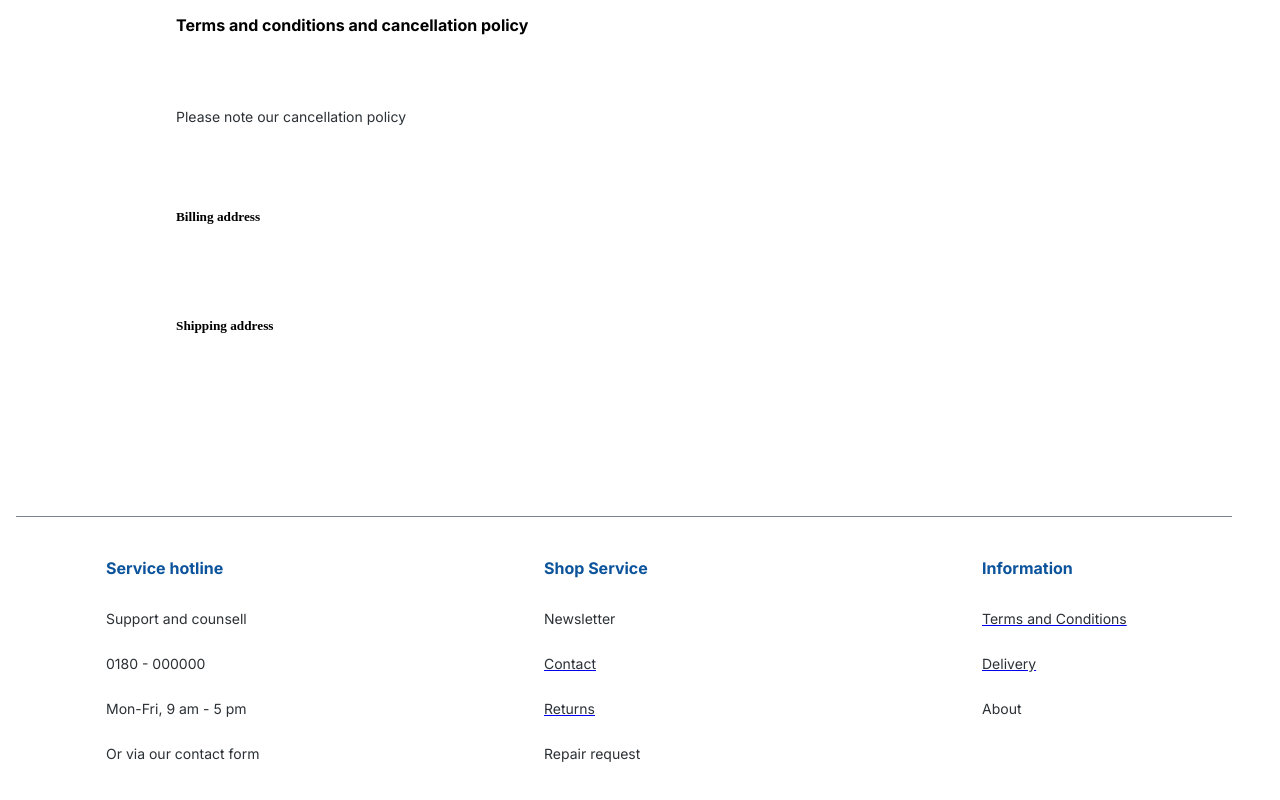
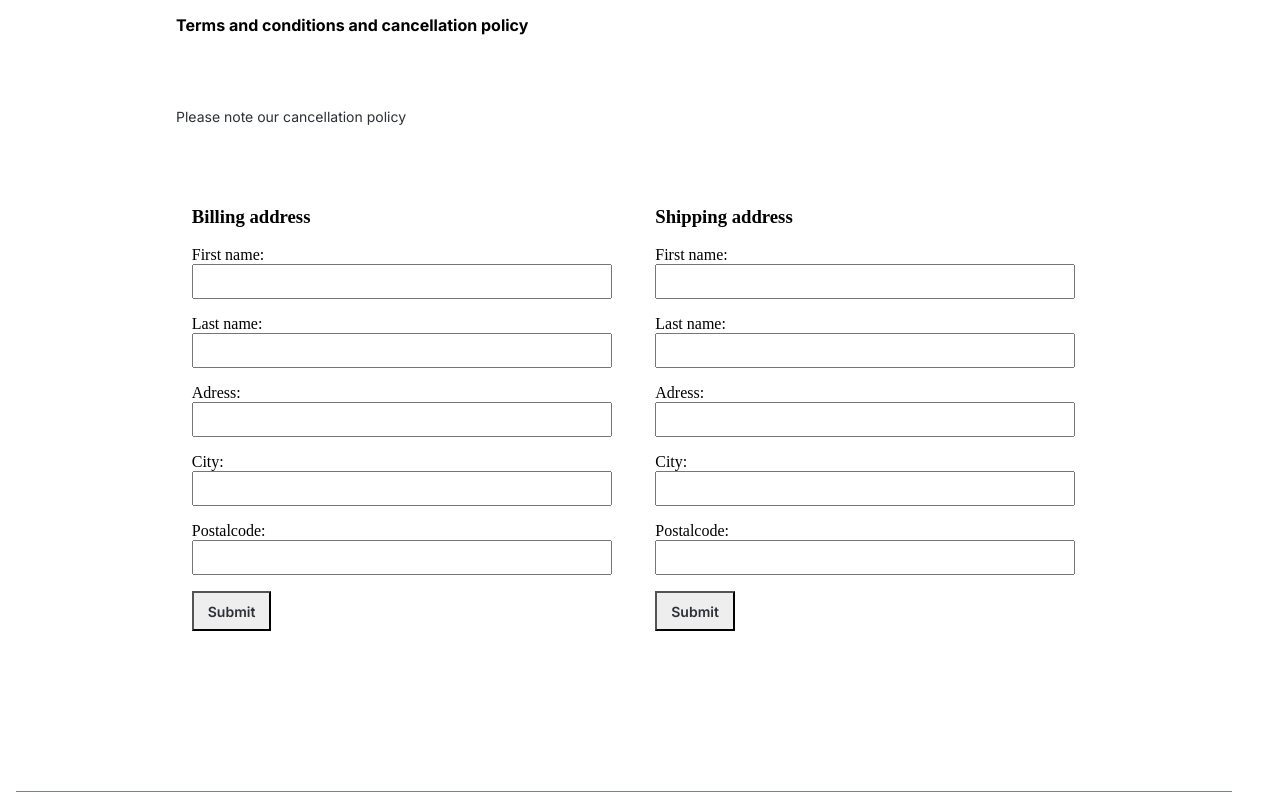
Before and after one commit to EmperorBlizzard/Frontend2Assignment, a React (Vite) app in the folder Frontend2Assignment/: page /checkoutpage in a window 1280 px wide. Shown: the part 354-1154 px from the top of the page. Built offline with nearby package versions, Linux system fonts and the light colour scheme.

Commit message:
lagt till formulär checkoutpage

```diff
--- a/Frontend2Assignment/src/Pages/CheckoutPage.jsx
+++ b/Frontend2Assignment/src/Pages/CheckoutPage.jsx
@@ -1,7 +1,7 @@
 import Header from "../components/sections/Header";
 import Footer from "../components/sections/Footer";
-import BillingContainer from "../components/sections/checkoutPage/sections/BillingAddress.jsx";
-import ShippingContainer from "../components/sections/checkoutPage/sections/ShippingAddress.jsx";
+import BillingAddress from "../components/sections/checkoutPage/sections/BillingAddress.jsx";
+import ShippingAddress from "../components/sections/checkoutPage/sections/ShippingAddress.jsx";
 import styled from "styled-components";
 
 const StyledCheckout = styled.div`
@@ -40,7 +40,12 @@ const StyledParagraph = styled.p`
   line-height: normal;
 `;
 
-function CheckOutPage() {
+const StyledFormsContainer = styled.div`
+  display: flex;
+  gap: 2rem;
+`;
+
+const CheckOutPage = () => {
   return (
     <>
       <Header />
@@ -49,8 +54,10 @@ function CheckOutPage() {
         <StyledH1>Complete order</StyledH1>
         <StyledH5>Terms and conditions and cancellation policy</StyledH5>
         <StyledParagraph>Please note our cancellation policy</StyledParagraph>
-        <BillingContainer />
-        <ShippingContainer />
+        <StyledFormsContainer>
+        <BillingAddress />
+        <ShippingAddress />
+        </StyledFormsContainer>
       </StyledCheckout>
 
       <Footer />
--- /dev/null
+++ b/Frontend2Assignment/src/components/sections/checkoutPage/individual/AddressButton.jsx
@@ -0,0 +1,27 @@
+import styled from 'styled-components';
+
+const StyledAddressButton = styled.button`
+    background-color: #EEEEEE;
+    color: #2B3136;
+    display: flex;
+    height: 2.5rem;
+    padding: 0rem 0.875rem;
+    justify-content: center;
+    align-items: center;
+    gap: 0.5rem;
+    flex-shrink: 0;
+    font-family: Inter;
+    font-size: 0.875rem;
+    font-style: normal;
+    font-weight: 600;
+    line-height: 1.3125rem;
+    cursor: pointer;
+`;
+
+function AddressButton() {
+    return (
+        <StyledAddressButton type="submit">Submit</StyledAddressButton>
+    );
+}
+
+export default StyledAddressButton;
--- a/Frontend2Assignment/src/components/sections/checkoutPage/sections/BillingAddress.jsx
+++ b/Frontend2Assignment/src/components/sections/checkoutPage/sections/BillingAddress.jsx
@@ -1,12 +1,66 @@
+
+import React, { useState } from 'react';
+import StyledAddressButton from '../individual/AddressButton';
+import styled from 'styled-components'
+
+const StyledForm = styled.form`
+    max-width: 400px;
+    margin: 0 auto;
+`;
+
+const StyledLabel = styled.label`
+    display: block;
+    margin-bottom: 8px,
+`;
+
+const StyledInput = styled.input `
+    width: 100%;
+    padding: 8px;
+    margin-bottom: 16px;
+`;
 
 
-const BillingContainer = () => {
-    return (
-        <>
-            <div>
-               <h5>Billing address</h5>
-            </div>
-        </>);
-}
+const BillingAddressForm = () => {
+  const [formData, setFormData] = useState({
 
-export default BillingContainer;
+    firstName: '',
+    lastName: '',
+    address: '',
+    postalcode: '',
+    city: '',
+
+  });
+
+  const handleChange = (e) => {
+    setFormData({...formData, [e.target.name]: e.target.value});
+
+   };
+
+  const handleSubmit = (e) => {
+
+    e.preventDefault();
+    console.log('Form submitted:', formData);
+  };
+
+  return (
+    <StyledForm onSubmit={handleSubmit}>
+
+      <h3>Billing address</h3>
+      <StyledLabel>
+        First name:
+        <StyledInput type="text" name="firstName" value={formData.firstName} onChange={handleChange} />
+        Last name:
+        <StyledInput type="text" name="lastName" value={formData.lastName} onChange={handleChange} />
+        Adress:
+        <StyledInput type="text" name="address" value={formData.address} onChange={handleChange} />
+        City:
+        <StyledInput type="text" name="city" value={formData.city} onChange={handleChange} />
+        Postalcode:
+        <StyledInput type="text" name="postalcode" value={formData.postalcode} onChange={handleChange} />
+      </StyledLabel>
+      <StyledAddressButton type="submit">Submit</StyledAddressButton>
+      </StyledForm>
+  );
+};
+
+export default BillingAddressForm;
--- a/Frontend2Assignment/src/components/sections/checkoutPage/sections/ShippingAddress.jsx
+++ b/Frontend2Assignment/src/components/sections/checkoutPage/sections/ShippingAddress.jsx
@@ -1,12 +1,67 @@
+
+import React, { useState } from 'react';
+import StyledAddressButton from '../individual/AddressButton';
+import styled from 'styled-components'
+
+const StyledForm = styled.form`
+    max-width: 400px;
+    margin: 0 auto;
+`;
+
+const StyledLabel = styled.label`
+    display: block;
+    margin-bottom: 8px,
+`;
+
+const StyledInput = styled.input `
+    width: 100%;
+    padding: 8px;
+    margin-bottom: 16px;
+`;
 
 
-const ShippingContainer = () => {
-    return (
-        <>
-            <div>
-               <h5>Shipping address</h5>
-            </div>
-        </>);
-}
+const ShippingAddressForm = () => {
+  const [formData, setFormData] = useState({
 
-export default ShippingContainer;
+    firstName: '',
+    lastName: '',
+    address: '',
+    postalcode: '',
+    city: '',
+
+  });
+
+  const handleChange = (e) => {
+    setFormData({...formData, [e.target.name]: e.target.value});
+
+   };
+
+  const handleSubmit = (e) => {
+
+    e.preventDefault();
+    console.log('Form submitted:', formData);
+
+  };
+
+  return (
+    <StyledForm onSubmit={handleSubmit}>
+
+      <h3>Shipping address</h3>
+      <StyledLabel>
+        First name:
+        <StyledInput type="text" name="firstName" value={formData.firstName} onChange={handleChange} />
+        Last name:
+        <StyledInput type="text" name="lastName" value={formData.lastName} onChange={handleChange} />
+        Adress:
+        <StyledInput type="text" name="address" value={formData.address} onChange={handleChange} />
+        City:
+        <StyledInput type="text" name="city" value={formData.city} onChange={handleChange} />
+        Postalcode:
+        <StyledInput type="text" name="postalcode" value={formData.postalcode} onChange={handleChange} />
+      </StyledLabel>
+      <StyledAddressButton type="submit">Submit</StyledAddressButton>
+      </StyledForm>
+  );
+};
+
+export default ShippingAddressForm;
```
